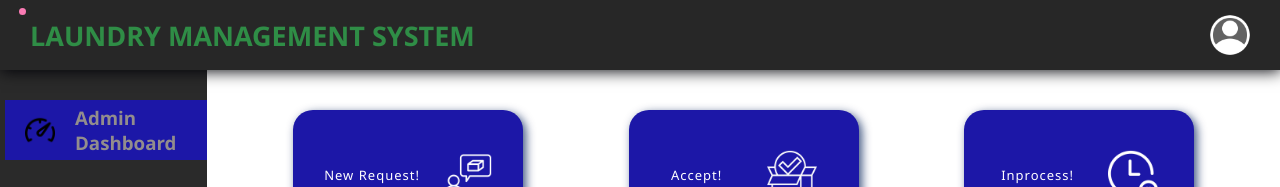
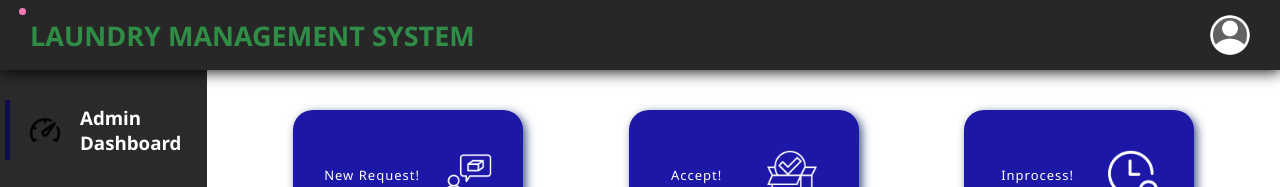
Before and after one commit to lopamudra08/LAUNDRY-MANAGMENT-SYSTEM, a website: page main/AdminPage.html in a window 1280 px wide. Shown: the top 187 px of the page. Drawn offline with Linux system fonts and the light colour scheme; files whose address does not match are found by name.

Commit message:
update dashboard css

```diff
--- a/css/dashboard_style.css
+++ b/css/dashboard_style.css
@@ -143,13 +143,8 @@ header {
   transition: all 0.1s ease-in-out;
 }
 .nav-option:hover {
-<<<<<<< Updated upstream
   border-left: 5px solid #a2a2a2;
   background-color: #dadada;
-=======
-  border-left: 5px solid #2f34c4ea;
-  background-color: #2429bf;
->>>>>>> Stashed changes
   cursor: pointer;
 }
 .nav-img {
@@ -164,24 +159,14 @@ header {
 }
 
 .option1 {
-<<<<<<< Updated upstream
   border-left: 5px solid #010058af;
   background-color: var(--Border-color);
-=======
-  border-left: 5px solid  #1c17a7;
-  background-color:  #1c17a7;
->>>>>>> Stashed changes
   color: white;
   cursor: pointer;
 }
 .option1:hover {
-<<<<<<< Updated upstream
   border-left: 5px solid #010058af;
   background-color: var(--Border-color);
-=======
-  border-left: 5px solid #1c17a7;
-  background-color: #1c17a7;
->>>>>>> Stashed changes
 }
 .box {
   height: 130px;
```
